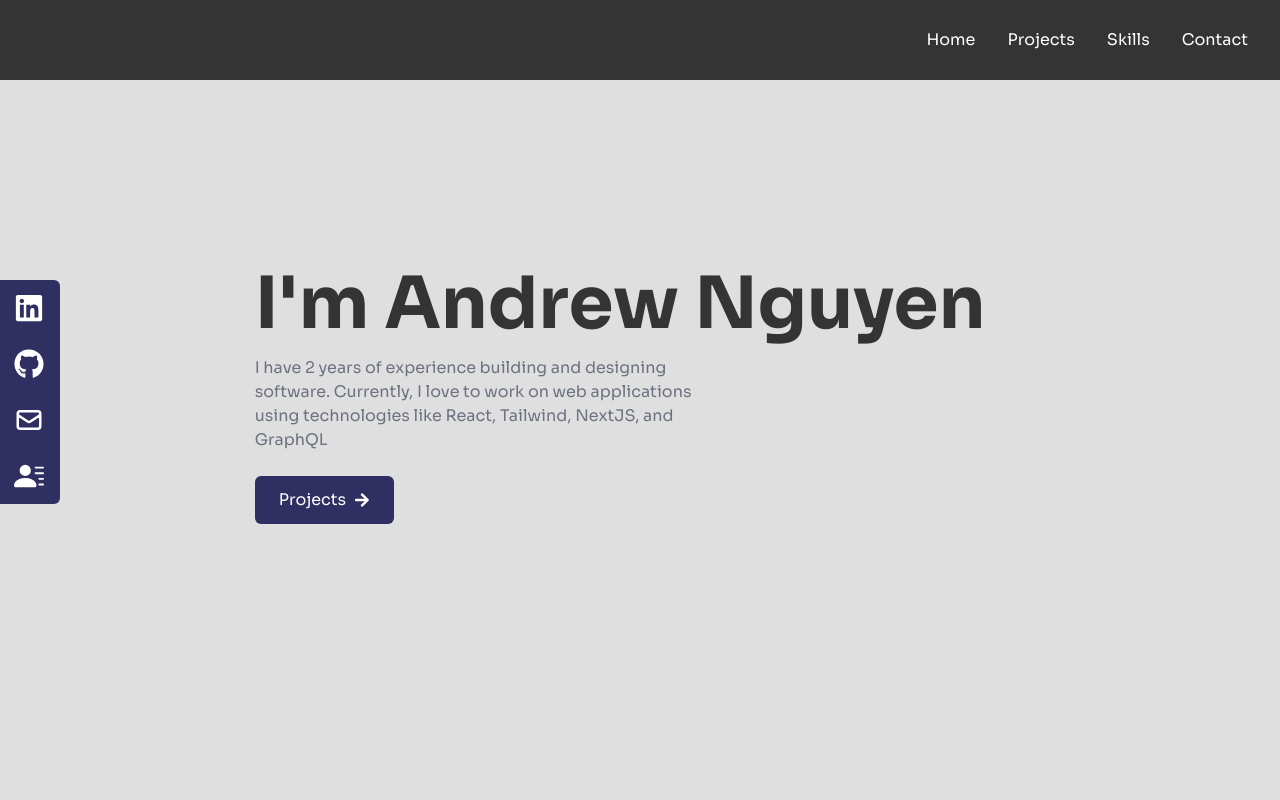
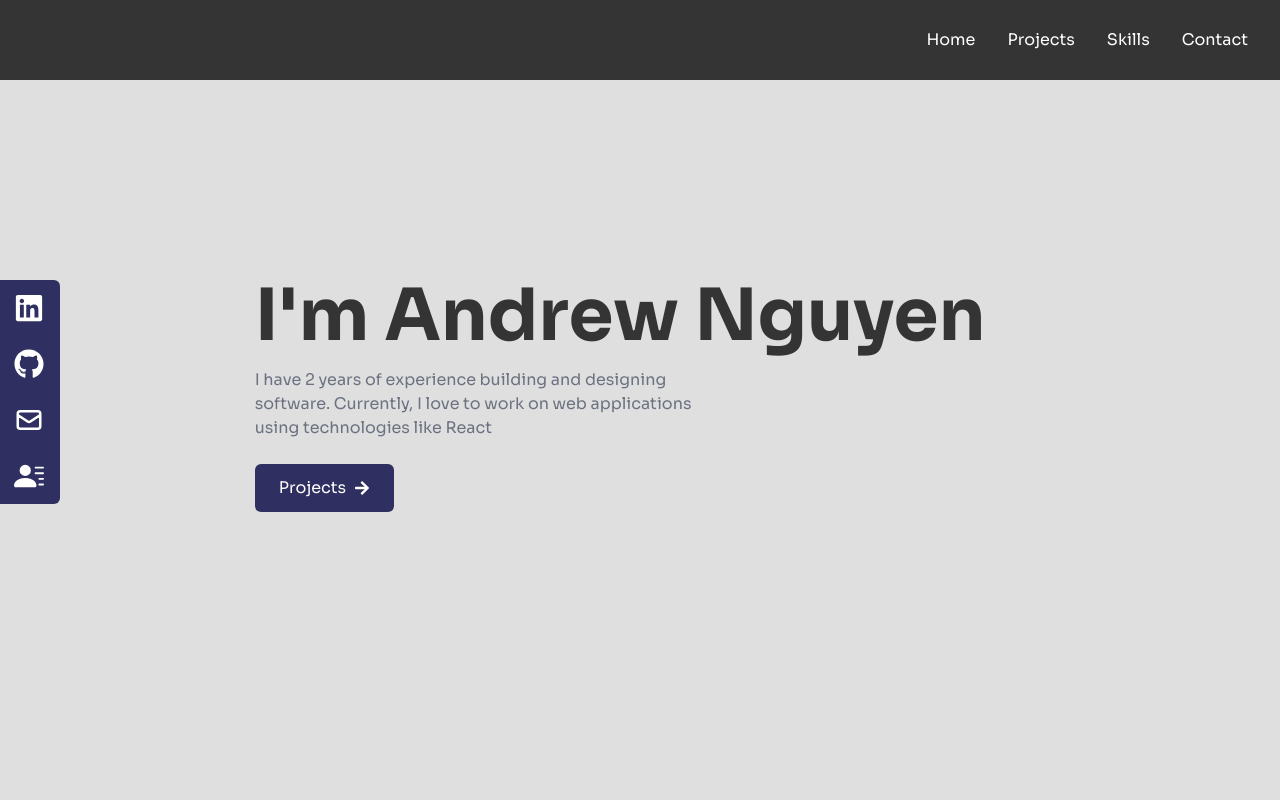
Before and after one commit to andngu/portfolio, a React (Create React App) app: page / in a window 1280 px wide. Shown: the top 800 px of the page. Built offline with nearby package versions, Linux system fonts and the light colour scheme.

Commit message:
change text

```diff
--- a/src/components/Home.jsx
+++ b/src/components/Home.jsx
@@ -7,7 +7,7 @@ function Home() {
          <div className="max-w-screen-lg mx-auto flex flex-col items-center justify-center h-full px-4 md:flex-row">
             <div className="flex flex-col justify-center h-full mr-10">
                <h2 className="text-4xl sm:text-7xl font-bold text-[#343434]">{`I'm Andrew Nguyen`}</h2>
-               <p className="text-gray-500 py-4 max-w-md">I have 2 years of experience building and designing software. Currently, I love to work on web applications using technologies like React, Tailwind, NextJS, and GraphQL</p>
+               <p className="text-gray-500 py-4 max-w-md">I have 2 years of experience building and designing software. Currently, I love to work on web applications using technologies like React</p>
 
                <div>
                   <Link to="projects" smooth duration={500} className="cursor-pointer group text-white w-fit px-6 py-3 my-2 flex items-center rounded-md bg-[#2F3061]">
```
